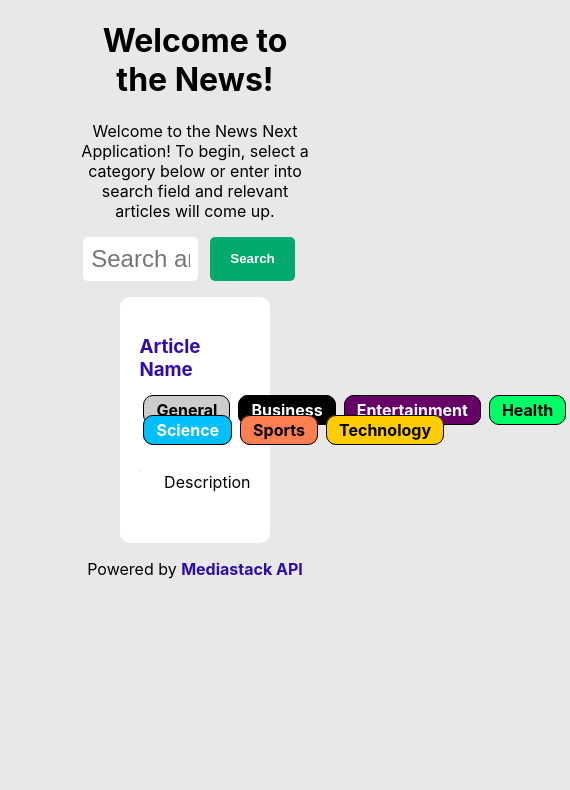
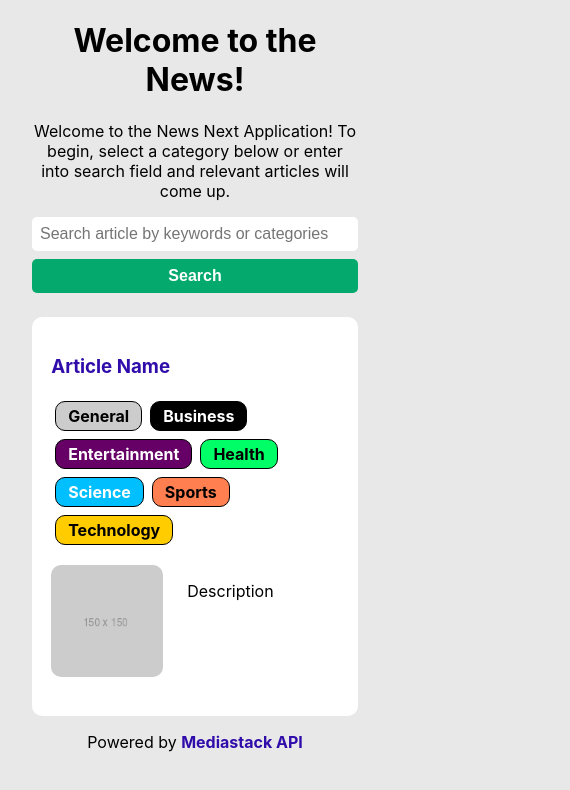
Before and after one commit to WesloTheWeb/news-app-next, a Next.js app: page / in a window 390 px wide. Shown: the top 790 px of the page, 570 px wide, since content can reach past the window. Built offline with nearby package versions, Linux system fonts and the light colour scheme.

Commit message:
Added responsiveness to components

```diff
--- a/src/components/NewsCard/NewsCard.js
+++ b/src/components/NewsCard/NewsCard.js
@@ -6,7 +6,7 @@ import PlaceHolder from '../../../public/images/PH-150.png';
 
 const { newsContainer, newsDesc } = classes;
 
-const NewsCard = ({ image }) => {
+const NewsCard = ({ image, description }) => {
     return (
         <section className={newsContainer}>
             <a href="#">
--- a/src/components/NewsCard/NewsCard.module.scss
+++ b/src/components/NewsCard/NewsCard.module.scss
@@ -11,6 +11,10 @@
         border-radius: 10px;
         margin-right: 2.5rem;
     }
+
+    @media only screen and (max-width: 769px) {
+        width: 100%;
+    }
 }
 
 .newsDesc {
--- a/src/components/NewsTag/NewsTag.module.scss
+++ b/src/components/NewsTag/NewsTag.module.scss
@@ -5,8 +5,14 @@
     border-radius: 10px;
     font-weight: bold;
     font-size: $fontSize;
+    text-align: center;
     padding: .25rem .75rem;
     margin: 0 .25rem;
+
+    @media only screen and (max-width: 1339px) {
+        display: inline-block;
+        margin: .25rem
+    }
 }
 
 .GeneralTag {
--- a/src/containers/SearchBar/SearchBar.module.scss
+++ b/src/containers/SearchBar/SearchBar.module.scss
@@ -5,12 +5,21 @@
     display: flex;
     justify-content: center;
 
+    @media only screen and (max-width: 767px) {
+        display: block;
+    }
+
     input {
         width: 50%;
         padding: .5rem;
         border-radius: 5px;
         border: none;
         font-size: $fontSize * 1.5;
+
+        @media only screen and (max-width: 767px) {
+            font-size: $fontSize;
+            width: 100%;
+        }
     }
 
     input:hover {
@@ -25,6 +34,13 @@
         font-weight: bold;
         border: none;
         border-radius: 5px;
+
+        @media only screen and (max-width: 767px) {
+            margin: .5rem 0;
+            width: 100%;
+            padding: .5rem;
+            font-size: $fontSize;
+        }
     }
 
     button:hover {
--- a/styles/globals.scss
+++ b/styles/globals.scss
@@ -7,6 +7,10 @@ body {
   margin: 0 2.5rem;
   font-family: -apple-system, BlinkMacSystemFont, Segoe UI, Roboto, Oxygen,
     Ubuntu, Cantarell, Fira Sans, Droid Sans, Helvetica Neue, sans-serif;
+
+  @media only screen and (max-width: 1339px) {
+    margin: 0 1rem;
+  }
 }
 
 a {
```
